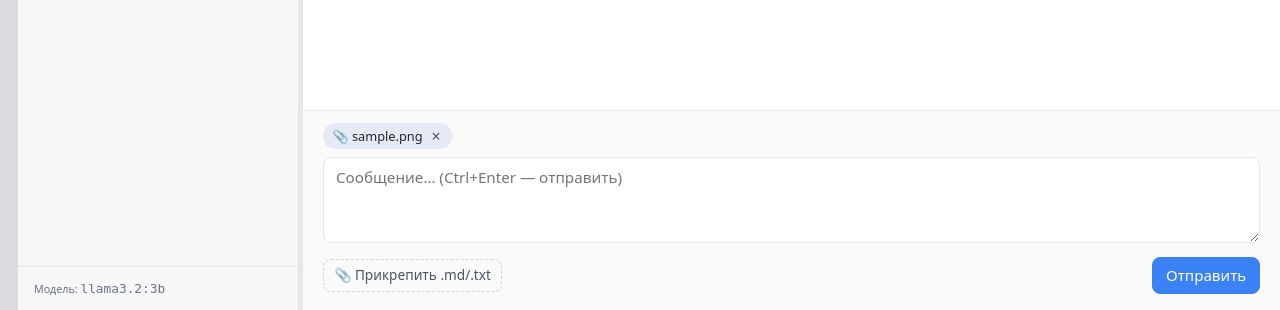
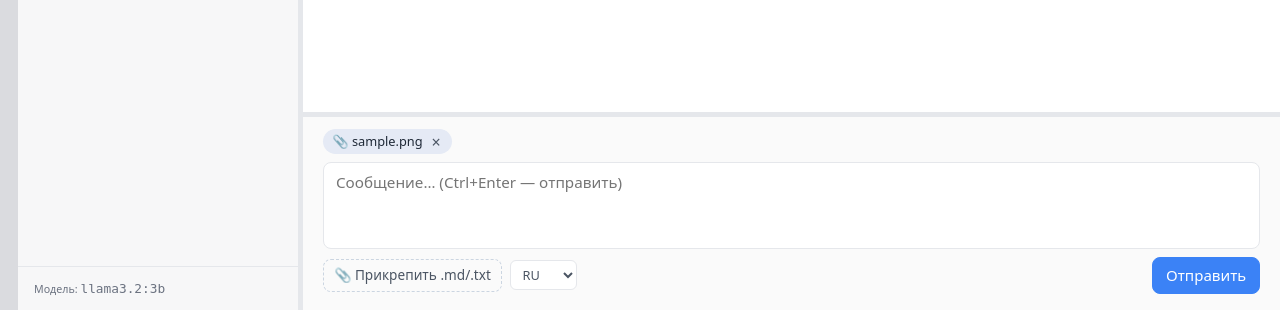
Before and after one commit to walking-in-the-woods/mini-llm-ui, a Flask app: page /chat/1 in a window 1280 px wide. Shown: the part 490-800 px from the top of the page. Run offline with Flask 3, Linux system fonts and the light colour scheme; tables that the repository leaves empty hold one stand-in row (values such as "Sample post"); data that the repository does not hold is empty; some libraries are stand-ins or nearby versions.

Commit message:
feat(ui): resizable composer, spellcheck, no assistant editing

```diff
--- a/mini_llm_ui/routes/chat_routes.py
+++ b/mini_llm_ui/routes/chat_routes.py
@@ -367,13 +367,20 @@ def view_message(chat_id: int, message_id: int) -> ResponseReturnValue:
 
 @chat_blueprint.route('/chat/<int:chat_id>/message/<int:message_id>/edit')
 def edit_message(chat_id: int, message_id: int) -> ResponseReturnValue:
-    """Возвращает фрагмент сообщения в режиме редактирования."""
+    """Возвращает фрагмент сообщения в режиме редактирования.
+
+    Редактировать можно только user-сообщения. Ответ модели —
+    артефакт генерации, его нельзя перезаписывать. Даже если UI
+    скрыл кнопку, прямой запрос по URL получает 403.
+    """
     app_config = _app_config()
     connection = get_request_connection(app_config)
 
     message = get_message(connection, message_id)
     if message is None or message['chat_id'] != chat_id:
         abort(404)
+    if message['role'] != 'user':
+        abort(403)
     return render_template('partials/message_edit.html', msg=message)
 
 
@@ -382,13 +389,18 @@ def edit_message(chat_id: int, message_id: int) -> ResponseReturnValue:
     methods=['POST'],
 )
 def save_message(chat_id: int, message_id: int) -> ResponseReturnValue:
-    """Сохраняет отредактированное сообщение и возвращает режим чтения."""
+    """Сохраняет отредактированное сообщение и возвращает режим чтения.
+
+    Та же защита, что и в edit_message: только user-сообщения.
+    """
     app_config = _app_config()
     connection = get_request_connection(app_config)
 
     message = get_message(connection, message_id)
     if message is None or message['chat_id'] != chat_id:
         abort(404)
+    if message['role'] != 'user':
+        abort(403)
 
     new_content = (request.form.get('content') or '').strip()
     update_message(
--- a/mini_llm_ui/static/app.css
+++ b/mini_llm_ui/static/app.css
@@ -312,11 +312,27 @@ button:hover:not(:disabled) { filter: brightness(.95); }
 .edit-actions { display: flex; gap: .5rem; }
 
 /* --------- Composer --------- */
+.composer-resizer {
+  height: 5px;
+  flex-shrink: 0;
+  cursor: row-resize;
+  background: var(--border);
+  transition: background .15s;
+}
+.composer-resizer:hover,
+.composer-resizer.dragging {
+  background: var(--accent);
+}
+
 .composer {
-  border-top: 1px solid var(--border);
+  display: flex;
+  flex-direction: column;
   padding: .75rem 1.25rem 1rem;
   background: #fafafa;
   flex-shrink: 0;
+  min-height: 140px;
+  max-height: 70vh;
+  overflow: hidden;
 }
 .composer.busy { opacity: .75; }
 
@@ -353,7 +369,8 @@ button:hover:not(:disabled) { filter: brightness(.95); }
 
 .composer textarea {
   width: 100%;
-  resize: vertical;
+  flex: 1;
+  min-height: 3em;
   font-family: inherit;
   font-size: .95rem;
   padding: .5rem .75rem;
@@ -361,6 +378,8 @@ button:hover:not(:disabled) { filter: brightness(.95); }
   border-radius: 8px;
   margin-bottom: .5rem;
   line-height: 1.5;
+  resize: none;
+  overflow-y: auto;
 }
 .composer textarea:disabled { background: #f3f4f6; }
 
@@ -368,7 +387,15 @@ button:hover:not(:disabled) { filter: brightness(.95); }
   display: flex;
   justify-content: space-between;
   align-items: center;
+  gap: .5rem;
+  flex-shrink: 0;
 }
+.composer-actions-left {
+  display: flex;
+  align-items: center;
+  gap: .5rem;
+}
+
 .file-upload {
   cursor: pointer;
   font-size: .85rem;
@@ -385,6 +412,18 @@ button:hover:not(:disabled) { filter: brightness(.95); }
   opacity: 0;
   pointer-events: none;
 }
+
+.spellcheck-lang {
+  font: inherit;
+  font-size: .8rem;
+  padding: .25rem .45rem;
+  border: 1px solid var(--border);
+  border-radius: 6px;
+  background: #fff;
+  color: #4b5563;
+  cursor: pointer;
+}
+.spellcheck-lang:hover { background: #f1f5f9; }
 
 /* --------- Welcome --------- */
 .welcome {
--- a/mini_llm_ui/templates/base.html
+++ b/mini_llm_ui/templates/base.html
@@ -113,12 +113,9 @@
         toggle.title = collapsed ? 'Развернуть панель' : 'Свернуть панель';
         try {
           localStorage.setItem(STORAGE_COLLAPSED, collapsed ? '1' : '0');
-        } catch (_) {
-          // localStorage может быть недоступен — не критично.
-        }
+        } catch (_) {}
       }
 
-      // Восстановление состояния из предыдущей сессии.
       try {
         const savedWidth = parseInt(localStorage.getItem(STORAGE_WIDTH) || '', 10);
         if (Number.isFinite(savedWidth)) {
@@ -127,16 +124,13 @@
         if (localStorage.getItem(STORAGE_COLLAPSED) === '1') {
           applyCollapsed(true);
         }
-      } catch (_) {
-        // Игнорируем любые ошибки доступа к localStorage.
-      }
+      } catch (_) {}
 
       toggle.addEventListener('click', () => {
         const collapsed = layout.classList.contains('collapsed');
         applyCollapsed(!collapsed);
       });
 
-      // Перетаскивание правой границы.
       resizer.addEventListener('pointerdown', (event) => {
         event.preventDefault();
         resizer.setPointerCapture(event.pointerId);
@@ -163,9 +157,7 @@
           resizer.removeEventListener('pointercancel', onUp);
           try {
             localStorage.setItem(STORAGE_WIDTH, String(Math.round(lastWidth)));
-          } catch (_) {
-            // Игнорируем.
-          }
+          } catch (_) {}
         }
 
         resizer.addEventListener('pointermove', onMove);
@@ -173,6 +165,119 @@
         resizer.addEventListener('pointercancel', onUp);
       });
     })();
+
+    // ---------- Изменение высоты поля ввода ----------
+    //
+    // Верхняя граница нижней панели (composer) — это полоса-разделитель.
+    // Тянем за неё → меняется высота composer. Textarea растягивается
+    // вместе с ним (flex: 1 в CSS). Высота сохраняется в localStorage.
+    (function initComposerResizer() {
+      const composer = document.querySelector('.composer');
+      const resizer = document.getElementById('composer-resizer');
+      if (!composer || !resizer) return;
+
+      const MIN_HEIGHT = 140;
+      const MAX_HEIGHT_FRACTION = 0.7;
+      const STORAGE_KEY = 'mini-llm-ui.composer.height';
+
+      function maxHeight() {
+        return Math.round(window.innerHeight * MAX_HEIGHT_FRACTION);
+      }
+
+      function clamp(height) {
+        return Math.max(MIN_HEIGHT, Math.min(maxHeight(), height));
+      }
+
+      try {
+        const saved = parseInt(localStorage.getItem(STORAGE_KEY) || '', 10);
+        if (Number.isFinite(saved)) {
+          composer.style.height = clamp(saved) + 'px';
+        }
+      } catch (_) {}
+
+      resizer.addEventListener('pointerdown', (event) => {
+        event.preventDefault();
+        resizer.setPointerCapture(event.pointerId);
+        resizer.classList.add('dragging');
+        document.body.style.cursor = 'row-resize';
+        document.body.style.userSelect = 'none';
+
+        const startY = event.clientY;
+        const startHeight = composer.getBoundingClientRect().height;
+        let lastHeight = startHeight;
+
+        function onMove(moveEvent) {
+          // Тянем вверх → курсор выше старта → высота растёт.
+          const delta = startY - moveEvent.clientY;
+          lastHeight = clamp(startHeight + delta);
+          composer.style.height = lastHeight + 'px';
+        }
+
+        function onUp() {
+          resizer.classList.remove('dragging');
+          document.body.style.cursor = '';
+          document.body.style.userSelect = '';
+          resizer.removeEventListener('pointermove', onMove);
+          resizer.removeEventListener('pointerup', onUp);
+          resizer.removeEventListener('pointercancel', onUp);
+          try {
+            localStorage.setItem(STORAGE_KEY, String(Math.round(lastHeight)));
+          } catch (_) {}
+        }
+
+        resizer.addEventListener('pointermove', onMove);
+        resizer.addEventListener('pointerup', onUp);
+        resizer.addEventListener('pointercancel', onUp);
+      });
+
+      // При изменении размеров окна — не даём composer вылезти за
+      // пересчитанный максимум.
+      window.addEventListener('resize', () => {
+        const currentHeight = composer.getBoundingClientRect().height;
+        const max = maxHeight();
+        if (currentHeight > max) {
+          composer.style.height = max + 'px';
+        }
+      });
+    })();
+
+    // ---------- Язык проверки правописания ----------
+    //
+    // Значение select'а подставляется в атрибут lang textarea.
+    // Браузер сам подчёркивает опечатки (spellcheck="true" в HTML).
+    // Значение сохраняется в localStorage.
+    (function initSpellcheckLanguage() {
+      const select = document.getElementById('spellcheck-lang');
+      const textarea = document.querySelector(
+        '.composer textarea[name="content"]'
+      );
+      if (!select || !textarea) return;
+
+      const STORAGE_KEY = 'mini-llm-ui.spellcheck.lang';
+
+      function applyLanguage(value) {
+        if (value === 'auto') {
+          textarea.removeAttribute('lang');
+        } else {
+          textarea.setAttribute('lang', value);
+        }
+        try {
+          localStorage.setItem(STORAGE_KEY, value);
+        } catch (_) {}
+      }
+
+      try {
+        const saved = localStorage.getItem(STORAGE_KEY);
+        if (saved && ['ru', 'en', 'auto'].includes(saved)) {
+          select.value = saved;
+          applyLanguage(saved);
+        }
+      } catch (_) {}
+
+      select.addEventListener('change', () => {
+        applyLanguage(select.value);
+      });
+    })();
   </script>
 </body>
 </html>
--- a/mini_llm_ui/templates/index.html
+++ b/mini_llm_ui/templates/index.html
@@ -66,6 +66,9 @@
           {% endfor %}
         </div>
 
+        <div class="composer-resizer" id="composer-resizer"
+             title="Потяните, чтобы изменить высоту поля ввода"></div>
+
         <form class="composer"
               hx-post="{{ url_for('chat.send_message', chat_id=chat_id) }}"
               hx-target="#messages"
@@ -82,9 +85,12 @@
 
           <textarea name="content"
                     rows="3"
+                    spellcheck="true"
+                    lang="ru"
                     placeholder="Сообщение… (Ctrl+Enter — отправить)"></textarea>
 
           <div class="composer-actions">
+            <div class="composer-actions-left">
               <label class="file-upload">
                 <span>📎 Прикрепить .md/.txt</span>
                 <input type="file" name="file" accept=".md,.txt"
@@ -95,6 +101,14 @@
                        hx-trigger="change"
                        hx-on::after-request="this.value=''; if(event.detail.xhr&&event.detail.xhr.status>=200&&event.detail.xhr.status<400){const e=document.getElementById('upload-error'); if(e) e.innerHTML='';}">
               </label>
+              <select id="spellcheck-lang"
+                      class="spellcheck-lang"
+                      title="Язык проверки правописания">
+                <option value="ru">RU</option>
+                <option value="en">EN</option>
+                <option value="auto">Авто</option>
+              </select>
+            </div>
             <button type="submit">Отправить</button>
           </div>
         </form>
```
Also changed, not shown: mini_llm_ui/templates/partials/message.html (+6 -4 lines), tests/test_htmx_errors.py (+30 -0 lines). Lines whose indentation alone changed are shown as unchanged.
